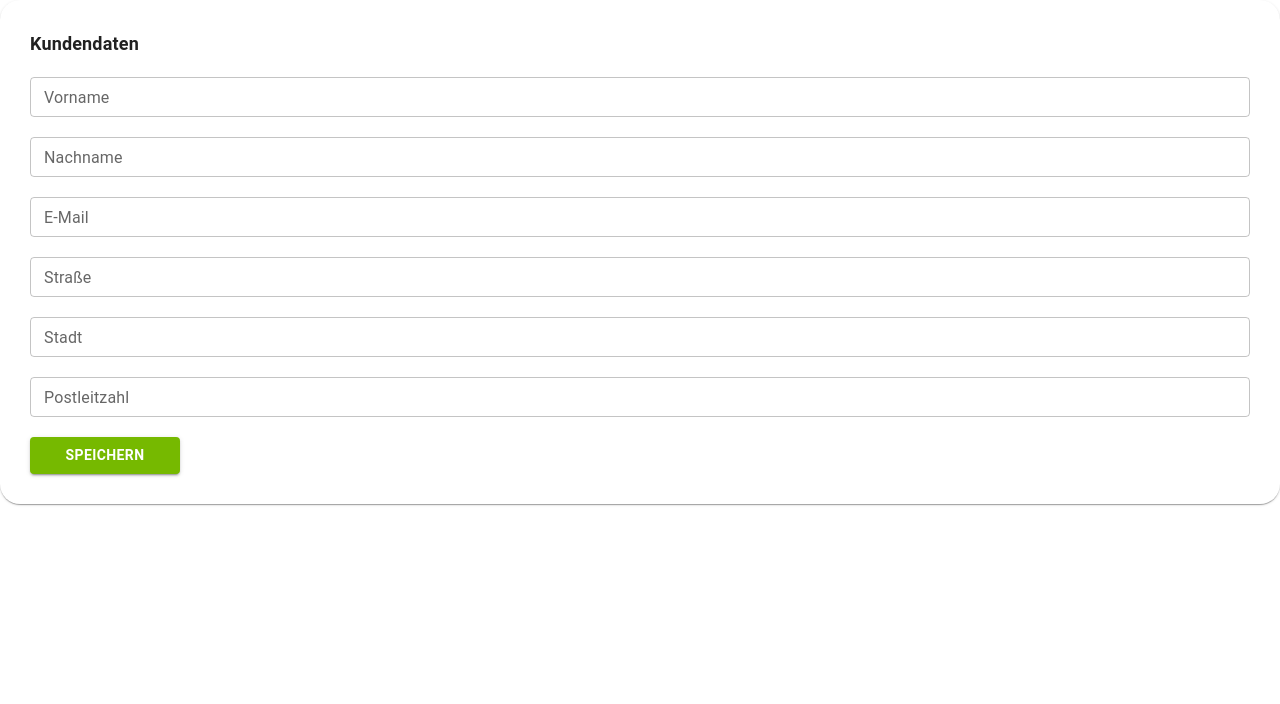
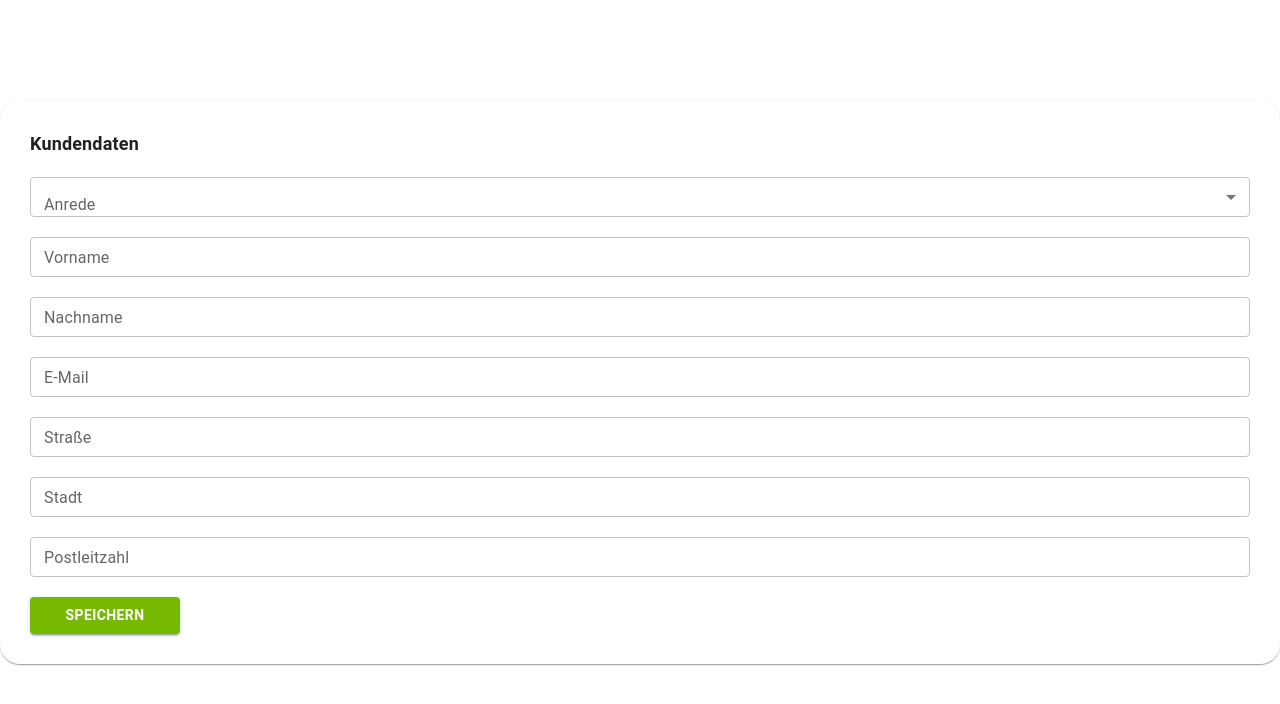
Before and after one commit to philippschalau/bachelorarbeit, a Next.js app: page /components/postUserData in a window 1280 px wide. Shown: the top 704 px of the page. Built offline with nearby package versions, Linux system fonts and the light colour scheme.

Commit message:
add salutation to schema

```diff
--- a/pages/components/postTextModule.tsx
+++ b/pages/components/postTextModule.tsx
@@ -38,7 +38,8 @@ function PostTextModule() {
                 flexDirection: 'column',
                 padding: '30px',
                 minWidth: 1000,
-                borderRadius: '20px'
+                borderRadius: '20px',
+                marginTop: '100px'
             }}>
                 <Typography sx={{fontSize: 'large', fontWeight: 'bold', marginBottom: '20px'}}>Textbaustein</Typography>
                 <TextField variant="outlined" label="Name" size="small" sx={{marginBottom: '20px'}} value={name}
--- a/pages/components/postUserData.tsx
+++ b/pages/components/postUserData.tsx
@@ -1,7 +1,6 @@
-import {Box, Card, TextField, Button, Typography} from "@mui/material";
+import {Box, Card, TextField, Button, Typography, Select, MenuItem, InputLabel, FormControl} from "@mui/material";
 import {useState} from "react";
 import axios from "axios";
-
 
 
 function PostUserData() {
@@ -11,6 +10,7 @@ function PostUserData() {
     const [street, setStreet] = useState<string>('');
     const [city, setCity] = useState<string>('');
     const [zip, setZip] = useState<string>('');
+    const [salutation, setSalutation] = useState<string>('');
 
     function postUserData() {
         const data = {
@@ -19,7 +19,8 @@ function PostUserData() {
             lastname: lastname,
             street: street,
             city: city,
-            zip: zip
+            zip: zip,
+            salutation: salutation
         };
         const json = JSON.stringify(data);
         const customConfig = {
@@ -43,6 +44,7 @@ function PostUserData() {
         setCity('');
         setZip('');
     }
+
     return (
         <Box>
             <Card sx={{
@@ -51,16 +53,39 @@ function PostUserData() {
                 justifyContent: 'space-evenly',
                 padding: '30px',
                 minWidth: 600,
-                borderRadius: '20px'
+                borderRadius: '20px',
+                marginTop: '100px'
             }}>
                 <Typography
                     sx={{fontSize: 'large', fontWeight: 'bold', marginBottom: '20px'}}>Kundendaten</Typography>
-                <TextField variant="outlined" label="Vorname" size="small" sx={{marginBottom: '20px'}} value={firstname} onChange={(e) => setFirstname(e.target.value)}></TextField>
-                <TextField variant="outlined" label="Nachname" size="small" sx={{marginBottom: '20px'}} value={lastname} onChange={(e) => setLastname(e.target.value)}></TextField>
-                <TextField variant="outlined" label="E-Mail" size="small" sx={{marginBottom: '20px'}} value={email} onChange={(e) => setEmail(e.target.value)}></TextField>
-                <TextField variant="outlined" label="Straße" size="small" sx={{marginBottom: '20px'}} value={street} onChange={(e) => setStreet(e.target.value)}></TextField>
-                <TextField variant="outlined" label="Stadt" size="small" sx={{marginBottom: '20px'}} value={city} onChange={(e) => setCity(e.target.value)}></TextField>
-                <TextField variant="outlined" label="Postleitzahl" size="small" sx={{marginBottom: '20px'}} value={zip} onChange={(e) => setZip(e.target.value)}></TextField>
+                <FormControl>
+                <InputLabel id="demo-simple-select-label">Anrede</InputLabel>
+                <Select
+                    labelId="demo-simple-select-label"
+                    id="demo-simple-select"
+                    value={salutation}
+                    onChange={(e) => setSalutation(e.target.value)}
+                    variant="outlined"
+                    size="small"
+                    sx={{marginBottom: '20px'}}
+                    label="Anrede"
+                >
+                    <MenuItem value={'Herr'}>Herr</MenuItem>
+                    <MenuItem value={'Frau'}>Frau</MenuItem>
+                </Select>
+                </FormControl>
+                <TextField variant="outlined" label="Vorname" size="small" sx={{marginBottom: '20px'}} value={firstname}
+                           onChange={(e) => setFirstname(e.target.value)}></TextField>
+                <TextField variant="outlined" label="Nachname" size="small" sx={{marginBottom: '20px'}} value={lastname}
+                           onChange={(e) => setLastname(e.target.value)}></TextField>
+                <TextField variant="outlined" label="E-Mail" size="small" sx={{marginBottom: '20px'}} value={email}
+                           onChange={(e) => setEmail(e.target.value)}></TextField>
+                <TextField variant="outlined" label="Straße" size="small" sx={{marginBottom: '20px'}} value={street}
+                           onChange={(e) => setStreet(e.target.value)}></TextField>
+                <TextField variant="outlined" label="Stadt" size="small" sx={{marginBottom: '20px'}} value={city}
+                           onChange={(e) => setCity(e.target.value)}></TextField>
+                <TextField variant="outlined" label="Postleitzahl" size="small" sx={{marginBottom: '20px'}} value={zip}
+                           onChange={(e) => setZip(e.target.value)}></TextField>
                 <Button variant="contained" sx={{
                     width: 150, background: '#76B900', fontWeight: 'bold', "&.MuiButtonBase-root:hover": {
                         bgcolor: "#76B900"
```
Also changed, not shown: pages/createDocument.tsx (+35 -3 lines), 2 other files (tests, documents, lock files or other folders).
